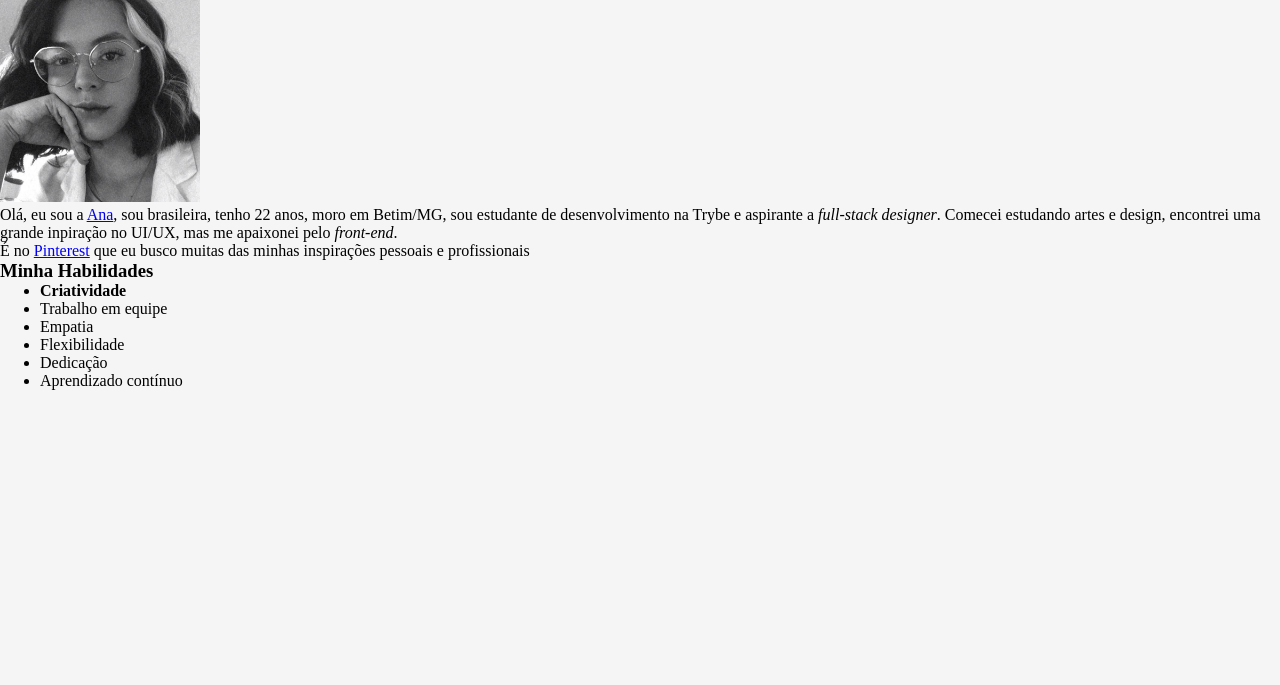
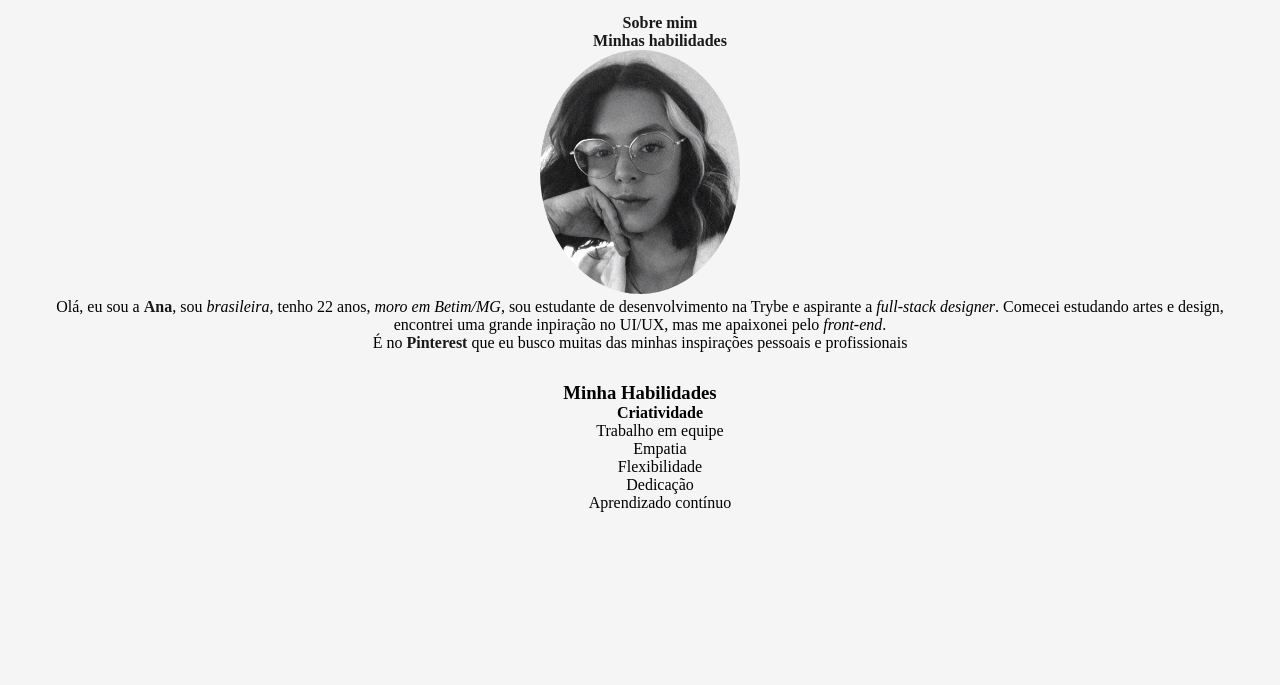
Before and after one commit to naluzreis/naluzreis.github.io, a plain HTML site: page index.html in a window 1280 px wide. Shown: the part 115-800 px from the top of the page. Drawn offline with Linux system fonts and the light colour scheme.

Commit message:
aualiazao de letras

```diff
--- a/css/style.css
+++ b/css/style.css
@@ -1,4 +1,41 @@
 *{
     margin: 0px;
     background-color: #f5f5f5;
+    /*border: 1px solid red;*/
 }
+
+body{
+    text-align: center;
+    margin: 30px;
+}
+
+a{
+    text-decoration: none;
+    color: rgb(26, 25, 25);
+}
+
+li{
+    list-style: none;
+}
+
+h1{
+    font-family: montserrat;
+    padding: 30px;
+}
+
+.foto{
+    border-radius: 100%;
+}
+
+#cabecalho{
+    display: inline;
+}
+
+#corpo{
+    background-color: white;
+    display: inline-block;
+}
+
+#lista{
+    margin: 30px;
+}
--- a/index.html
+++ b/index.html
@@ -4,23 +4,29 @@
         <meta charset="utf-8">
         <title>Portfólio Naluz</title>
         <link rel="stylesheet" href="css/style.css">
+        <link href="https://fonts.googleapis.com/css2?family=Montserrat:ital,wght@0,100;0,200;0,300;0,400;0,500;0,600;1,100;1,200;1,300;1,400;1,500;1,600&display=swap" rel="stylesheet">
     </head>
 
     <body>
         <h1>Ana Luiza Reis Soares</h1>
 
+        <div id="cabecalho">
             <ul>
-            <li><a href="#eu">Sobre mim</a></li>
-            <li><a href="#habilidades">Minhas habilidades</a></li>
+                <li><strong><a href="#eu">Sobre mim</a></strong></li>
+                <li><strong><a href="#habilidades">Minhas habilidades</a></strong></li>
             </ul>
+        </div>
 
-        <img id="foto" src="images/fa785925-b0cd-4620-8dbd-7981bc47e213.jpeg" alt="Foto de Ana Luiza" width="200px" class="fotoMinha">
+        <div div="corpo">
+            <img class="foto" src="images/fa785925-b0cd-4620-8dbd-7981bc47e213.jpeg" alt="Foto de Ana Luiza" width="200px">
 
-        <p id="eu">Olá, eu sou a <a href="#foto">Ana</a>, sou brasileira, tenho 22 anos, moro em Betim/MG, sou estudante de desenvolvimento na Trybe e aspirante a <em>full-stack designer</em>.
+            <p id="eu">Olá, eu sou a <strong><a href="#foto">Ana</a></strong>, sou <em>brasileira</em>, tenho 22 anos, <em>moro em Betim/MG</em>, sou estudante de desenvolvimento na Trybe e aspirante a <em>full-stack designer</em>.
             Comecei estudando artes e design, encontrei uma grande inpiração no UI/UX, mas me apaixonei pelo <em>front-end</em>.
             </p>
-        <p>É no <a href="https://br.pinterest.com/" target="_blank">Pinterest</a> que eu busco muitas das minhas inspirações pessoais e profissionais</p>
+            <p>É no <strong><a href="https://br.pinterest.com/" target="_blank">Pinterest</a></strong> que eu busco muitas das minhas inspirações pessoais e profissionais</p>
+        </div>
 
+        <div id="lista">
             <h3 id="habilidades">Minha Habilidades</h3>
             <ul>
                 <li><strong>Criatividade</strong></li>
@@ -30,6 +36,7 @@
                 <li>Dedicação</li>
                 <li>Aprendizado contínuo</li>
             </ul>
+         </div>
 
     </body>
 </html>
```
Lines whose indentation alone changed are shown as unchanged.
